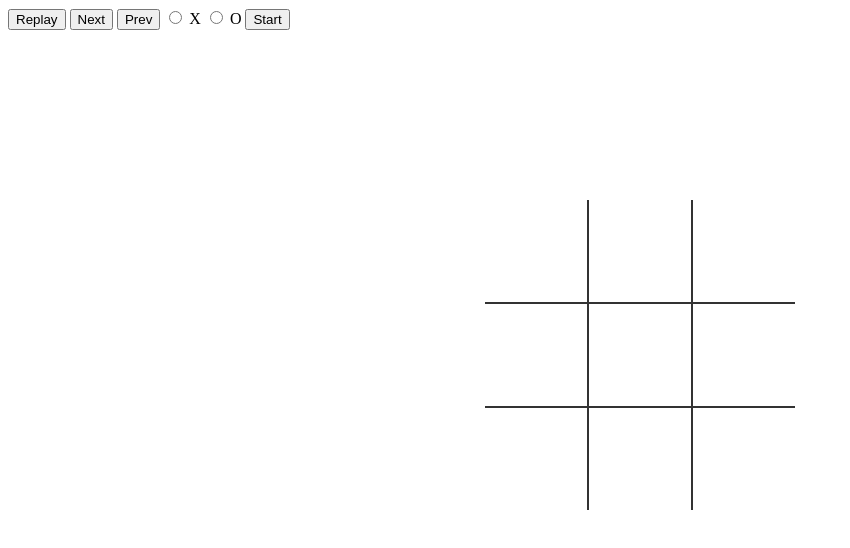
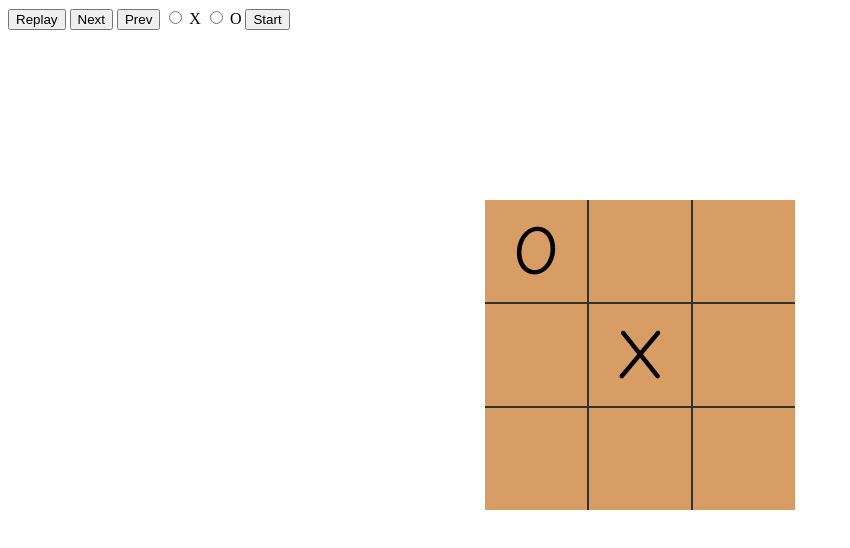
Before and after one commit to Dalewaltergh/Activity7-TicTacToe, a plain HTML site: page index.html in a window 1280 px wide. Both pictures are taken after a click on the element 536 px from the left and 251 px from the top of the page. Shown: the whole page, without its empty margins (0-850 px from the left). Drawn offline with Linux system fonts and the light colour scheme.

Commit message:
minimax(AI) added!!

```diff
--- a/game.js
+++ b/game.js
@@ -22,7 +22,7 @@ let origBoard = [
 
 let moveCount
 let moveStates = []
-let huPlayer
+let huPlayer = 'O'
 const aiPlayer = 'X'
 const rows = document.querySelectorAll('tr')
 const cells = document.querySelectorAll('td')
@@ -57,7 +57,7 @@ function turnClick(e) {
   let rowId = e.target.parentNode.id
   let cellId = e.target.id
   turn(rowId, cellId, huPlayer)
-  huPlayer = huPlayer === 'X' ? 'O' : 'X'
+  // huPlayer = huPlayer === 'X' ? 'O' : 'X'
 }
 
 function turn(rowId, cellId, player) {
@@ -69,6 +69,10 @@ function turn(rowId, cellId, player) {
   moveStates.push(moveSave)
   console.log('Move States', moveStates)
 
+  if (emptySquares().length) {
+    bestMove()
+  }
+
   let boardFlat = origBoard.flat()
   let gameWon = checkWin(boardFlat, player)
 
@@ -77,7 +81,6 @@ function turn(rowId, cellId, player) {
     moveCount = moveStates.length -1
   } else if (!emptySquares().length)
     console.log('Draw')
-
 }
 
 function checkWin(board, player) {
@@ -116,3 +119,73 @@ function updateState(e) {
     )
   )
 }
+
+function bestMove() {
+  let bestScore = -Infinity
+  let move
+  for (let i = 0; i < rows.length; i++) {
+    for (let j = 0; j < rows.length; j++) {
+      if (origBoard[i][j] === '') {
+        origBoard[i][j] = aiPlayer
+        console.log(origBoard)
+        let score = minimax(origBoard, 0, false)
+        origBoard[i][j] = ''
+        console.log(score)
+        if (score > bestScore) {
+          bestScore = score
+          move = { i, j }
+          console.log('Hi')
+        }
+      }
+    }
+  }
+  origBoard[move.i][move.j] = aiPlayer
+  rows[move.i].children[move.j].textContent = aiPlayer
+
+  console.log(origBoard)
+
+  // let moveSave = origBoard.map(arr => arr.slice())
+  // moveStates.push(moveSave)
+  // console.log('Move States', moveStates)
+}
+
+function minimax(board, depth, isMaximizing) {
+  let boardFlat = origBoard.flat()
+  let result = checkWin(boardFlat, aiPlayer)
+
+  if (checkWin(boardFlat, huPlayer)) {
+    return -10
+  } else if (checkWin(boardFlat, aiPlayer)) {
+    return 10
+  } else if (emptySquares().length === 0) {
+    return 0
+  }
+
+  if (isMaximizing) {
+    let bestScore = -Infinity
+    for (let i = 0; i < rows.length; i++) {
+      for (let j = 0; j < rows.length; j++) {
+        if (origBoard[i][j] === '') {
+          origBoard[i][j] = aiPlayer
+          let score = minimax(origBoard, depth + 1, false)
+          origBoard[i][j] = ''
+          bestScore = Math.max(score, bestScore)
+        }
+      }
+    }
+    return bestScore
+  } else {
+    let bestScore = Infinity
+    for (let i = 0; i < rows.length; i++) {
+      for (let j = 0; j < rows.length; j++) {
+        if (origBoard[i][j] === '') {
+          origBoard[i][j] = huPlayer
+          let score = minimax(origBoard, depth + 1, true)
+          origBoard[i][j] = ''
+          bestScore = Math.min(score, bestScore)
+        }
+      }
+    }
+    return bestScore
+  }
+}
--- a/main.css
+++ b/main.css
@@ -15,6 +15,7 @@ table {
     left: 50%;
     margin-left: -155px;
     top: 25%;
+    background:rgba(205, 133, 63 ,0.8);
 }
 
 table tr:first-child td {
```
Also changed, not shown: index.html (+1 -0 lines).
